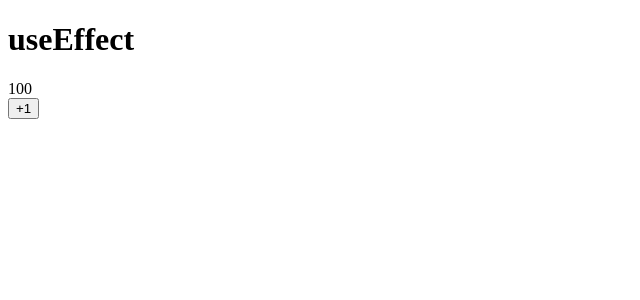
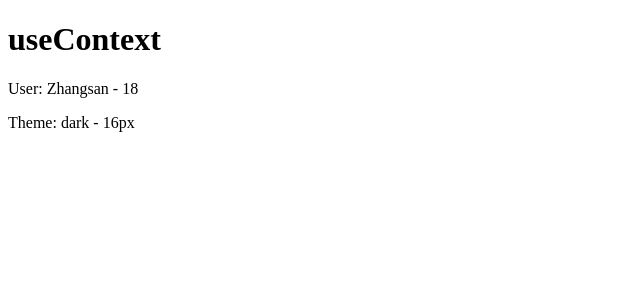
Before and after one commit to curder/react-demo, a React (Create React App) app in the folder 09-react-hooks/: page / in a window 1280 px wide. Shown: the top 300 px of the page, without its empty margins (0-640 px from the left). Built offline with nearby package versions, Linux system fonts and the light colour scheme.

Commit message:
feat: implement useContext example with User and Theme contexts in new App component

```diff
--- /dev/null
+++ b/09-react-hooks/src/03-useContext/App.jsx
@@ -0,0 +1,19 @@
+import React, { memo, useContext } from 'react'
+import { ThemeContext, UserContext } from './contexts'
+
+const App = memo(() => {
+    const { name, age } = useContext(UserContext)
+    const { theme, fontSize } = useContext(ThemeContext)
+
+    return (
+        <div>
+            <h1>useContext</h1>
+
+            <p>User: {name} - {age}</p>
+
+            <p>Theme: {theme} - {fontSize}</p>
+        </div>
+    )
+})
+
+export default App
--- /dev/null
+++ b/09-react-hooks/src/03-useContext/contexts/index.js
@@ -0,0 +1,7 @@
+import UserContext from "./user";
+import ThemeContext from "./theme";
+
+export {
+    UserContext,
+    ThemeContext,
+}
--- /dev/null
+++ b/09-react-hooks/src/03-useContext/contexts/theme.js
@@ -0,0 +1,5 @@
+import { createContext } from "react"
+
+export const ThemeContext = createContext({})
+
+export default ThemeContext
--- /dev/null
+++ b/09-react-hooks/src/03-useContext/contexts/user.js
@@ -0,0 +1,5 @@
+import { createContext } from "react";
+
+export const UserContext = createContext({})
+
+export default UserContext
--- a/09-react-hooks/src/index.js
+++ b/09-react-hooks/src/index.js
@@ -1,10 +1,15 @@
 import React from 'react';
 import ReactDOM from 'react-dom/client';
-import App from './02-useEffect/App';
+import App from './03-useContext/App';
+import { UserContext, ThemeContext } from './03-useContext/contexts'
 
 const root = ReactDOM.createRoot(document.getElementById('root'));
 root.render(
-  // <React.StrictMode>
-  <App />
-  // </React.StrictMode>
+  <React.StrictMode>
+    <UserContext.Provider value={{ name: 'Zhangsan', age: 18 }}>
+      <ThemeContext.Provider value={{ theme: 'dark', fontSize: '16px' }}>
+        <App />
+      </ThemeContext.Provider>
+    </UserContext.Provider>
+  </React.StrictMode>
 );
```
Also changed, not shown: 1 other file (tests, documents, lock files or other folders).
